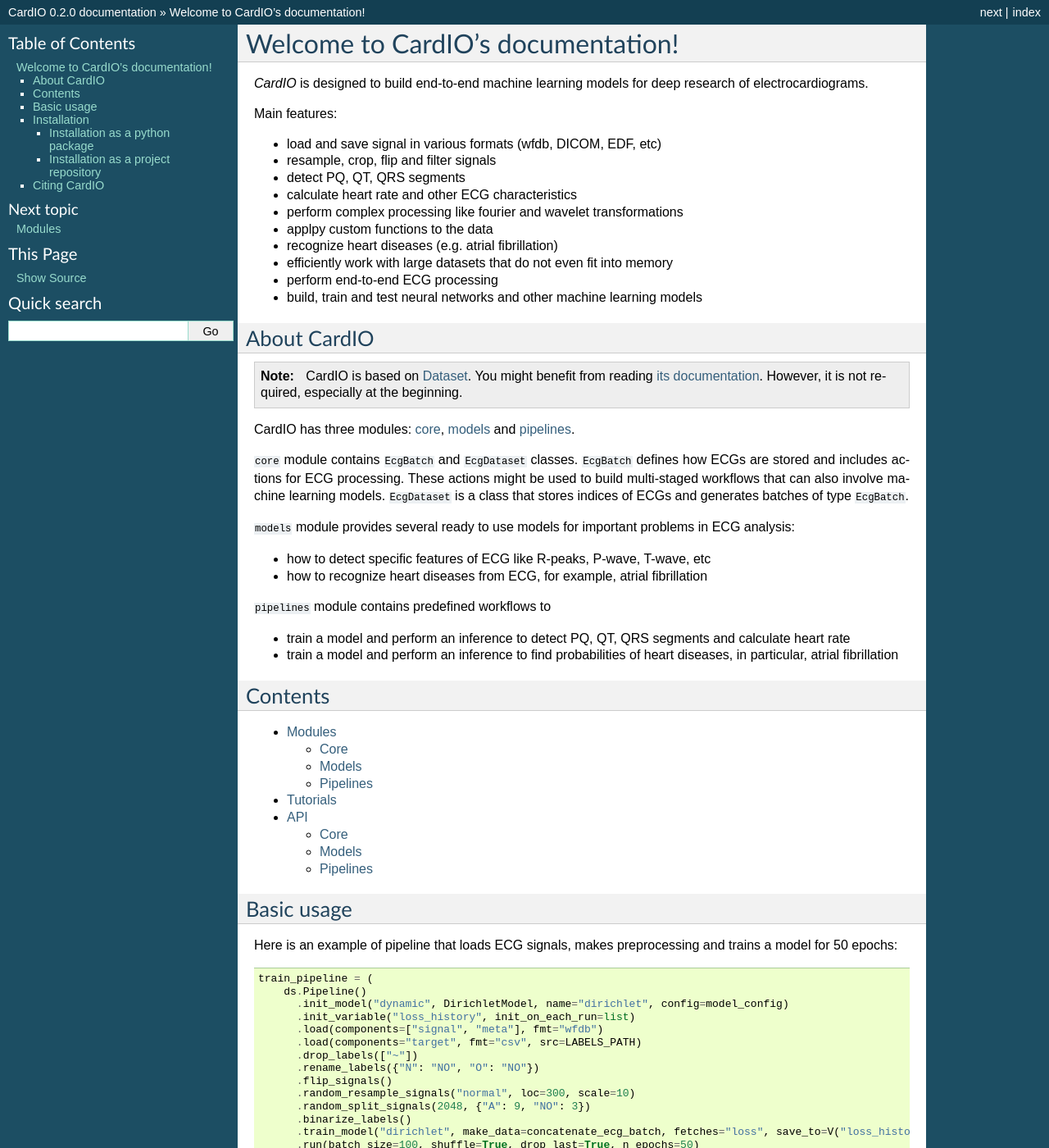
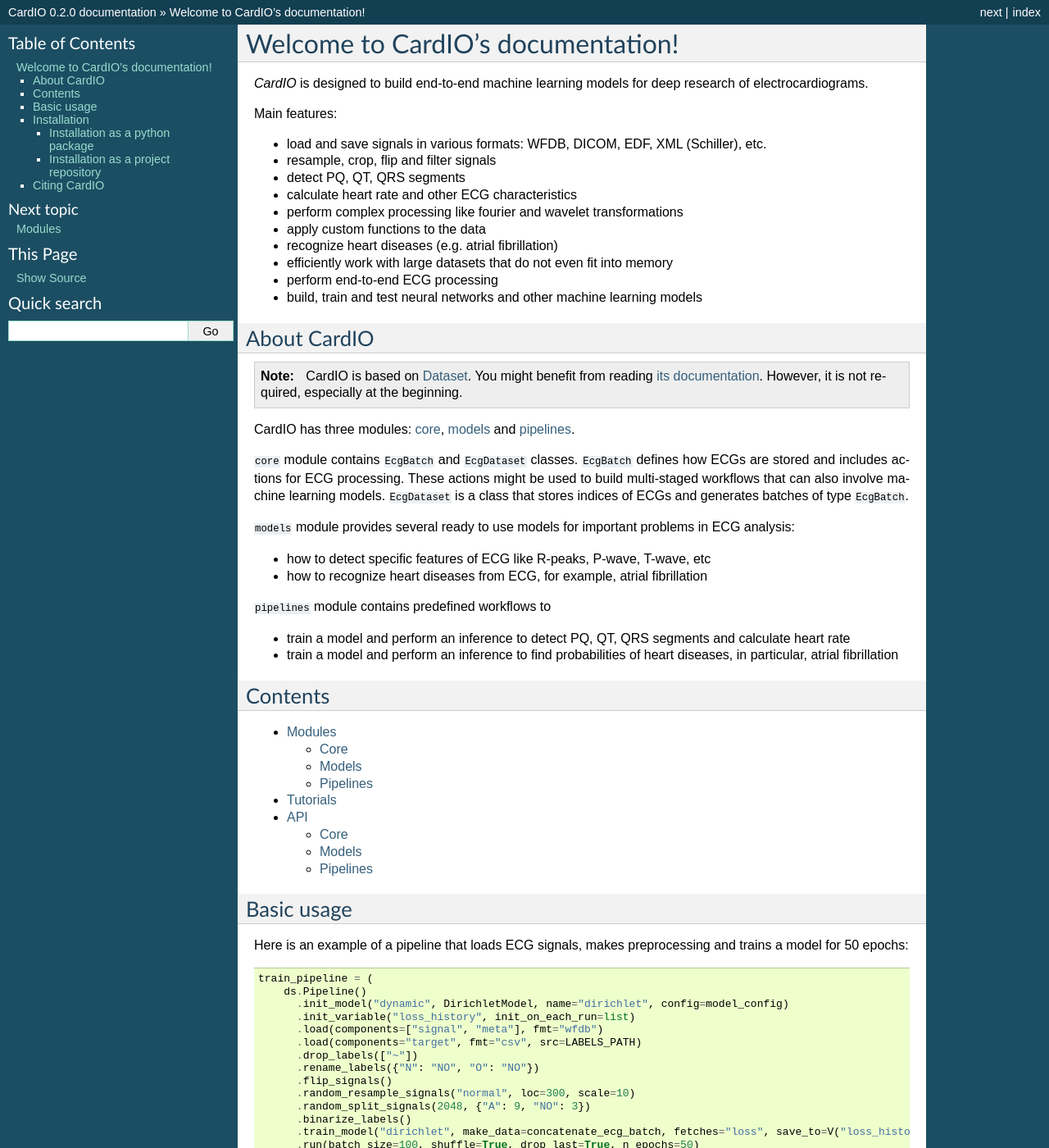
Before and after one commit to analysiscenter/cardio, a Sphinx documentation site: the page built from docs/index.rst, in a window 1280 px wide and 1400 px high. Shown: the whole window at 82% size. Built offline with Sphinx 7.4.7, drawn with Linux system fonts in a browser that asks for light colours.

Commit message:
Updated docs

```diff
--- a/docs/api/core.rst
+++ b/docs/api/core.rst
@@ -41,6 +41,8 @@ Channels processing
 	.. automethod:: cardio.EcgBatch.drop_channels
 	.. automethod:: cardio.EcgBatch.keep_channels
 	.. automethod:: cardio.EcgBatch.rename_channels
+	.. automethod:: cardio.EcgBatch.reorder_channels
+	.. automethod:: cardio.EcgBatch.convert_units
 
 Signal processing
 ^^^^^^^^^^^^^^^^^
--- a/docs/index.rst
+++ b/docs/index.rst
@@ -5,12 +5,12 @@ Welcome to CardIO's documentation!
 
 Main features:
 
-* load and save signal in various formats (wfdb, DICOM, EDF, etc)
+* load and save signals in various formats: WFDB, DICOM, EDF, XML (Schiller), etc.
 * resample, crop, flip and filter signals
 * detect PQ, QT, QRS segments
 * calculate heart rate and other ECG characteristics
 * perform complex processing like fourier and wavelet transformations
-* applpy custom functions to the data
+* apply custom functions to the data
 * recognize heart diseases (e.g. atrial fibrillation)
 * efficiently work with large datasets that do not even fit into memory
 * perform end-to-end ECG processing
@@ -51,7 +51,7 @@ Contents
 Basic usage
 ===========
 
-Here is an example of pipeline that loads ECG signals, makes preprocessing and trains a model for 50 epochs:
+Here is an example of a pipeline that loads ECG signals, makes preprocessing and trains a model for 50 epochs:
 
 .. code-block:: python
 
--- a/docs/modules/core.rst
+++ b/docs/modules/core.rst
@@ -21,7 +21,7 @@ Attributes of ``EcgBatch``:
 
 Actions of ``EcgBatch`` allow to:
 
-* load ECG records from wfdb, DICOM, EDF, wav or blosc format
+* load ECG records from WFDB, DICOM, EDF, XML (Schiller), WAV or Blosc format
 * segment, flip and resample signals
 * filter signals
 * detect PQ, QT, QRS segments
```
